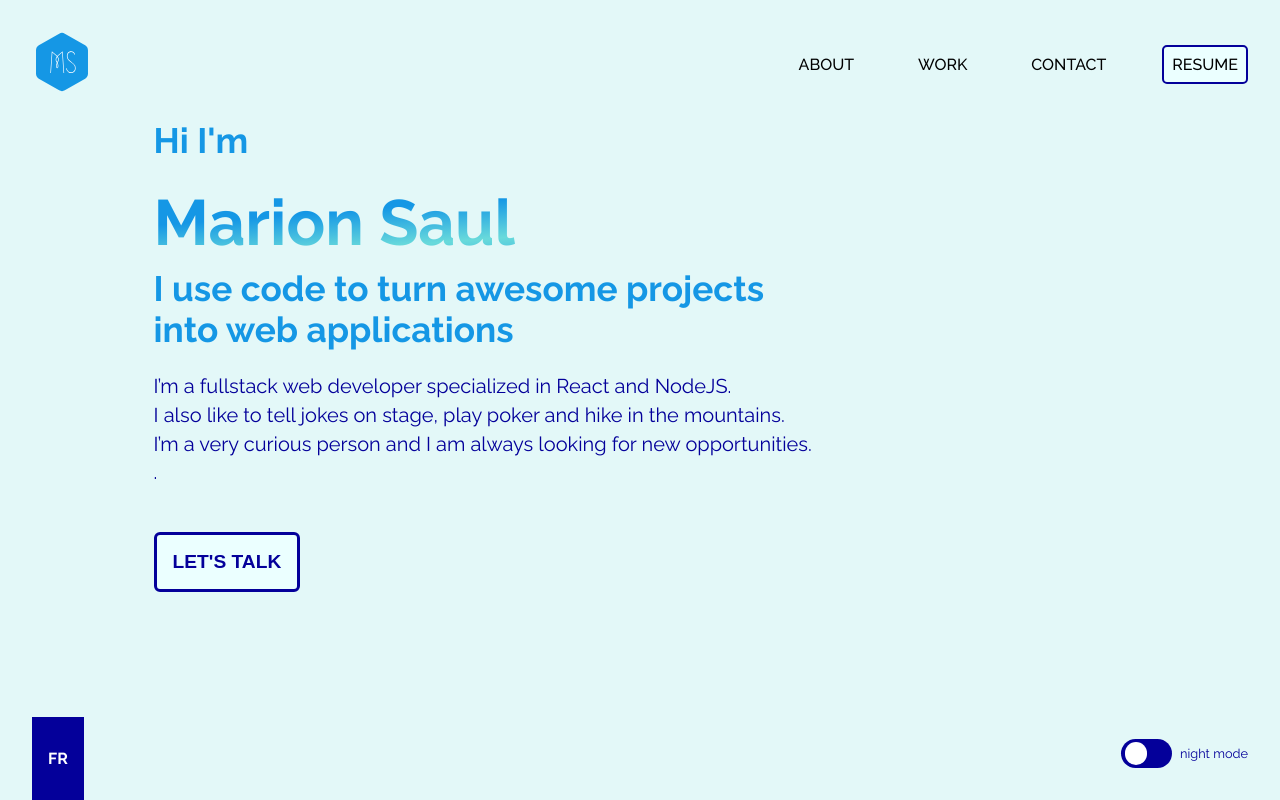
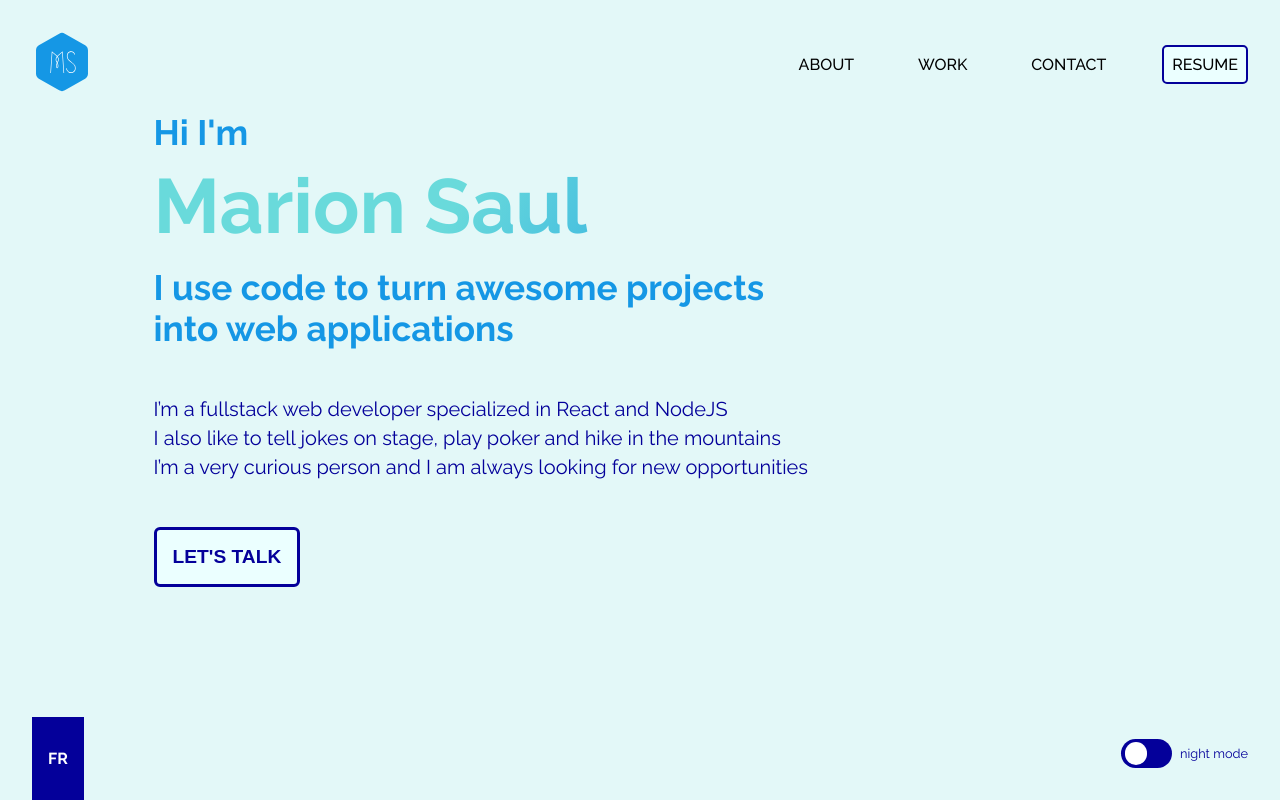
Before and after one commit to Wawamama/portfolio, a React (Create React App) app: page / in a window 1280 px wide. Built offline with nearby package versions, Linux system fonts and the light colour scheme; a web font is replaced by a local one.

Commit message:
animation on name wouhou

```diff
--- a/src/screens/Home/Home.jsx
+++ b/src/screens/Home/Home.jsx
@@ -28,11 +28,11 @@ const Home = () => {
 	return (
 		<div className="container">
 			<div className="wrapper home">
-				<h2>{content.hello}</h2>
+				<h2 className="hello">{content.hello}</h2>
 				<h1 className="marion">Marion Saul</h1>
-				<h2>{content.h2}</h2>
+				<h2 style={{ marginBottom: '3rem' }}>{content.h2}</h2>
 				{txtLines.map(line => (
-					<p>{line}.</p>
+					<p>{line}</p>
 				))}
 				<NavLink to="/contact" className="btnLink">
 					<button className="btn_contact">{content.button}</button>
--- a/src/styles/global.js
+++ b/src/styles/global.js
@@ -79,12 +79,38 @@ export const GlobalStyles = createGlobalStyle`
     -webkit-background-clip: text;
     -webkit-text-fill-color: transparent;
   }
+  h1.marion {
+    font-size: 6vw;
+    margin-bottom: 1rem;
+    background: linear-gradient(-60deg, #1597E5 20%, #69DADB 40%, #1597E5 60%, #69DADB 80%);
+    background-size: 200% auto;
+    background-clip: text;
+    -webkit-background-clip: text;
+    -webkit-text-fill-color: transparent;
+
+    animation: shine 5s ease-in-out infinite;
+  }
+  @keyframes shine {
+    0% {
+      background-position: 0 50%;
+    }
+    50% {
+      background-position: 100% 50%;
+    }
+    100% {
+      background-position: 0 50%;
+    }
+  }
   h3 {
     color: ${({ theme }) => theme.text};
   }
   h2 {
     font-size: 2.2rem;
     color: ${({ theme }) => theme.textSecondary};
+  }
+  h2.hello {
+
+    margin: 0;
   }
   .about h2 {
     color: ${({ theme }) => theme.textThird};
```
